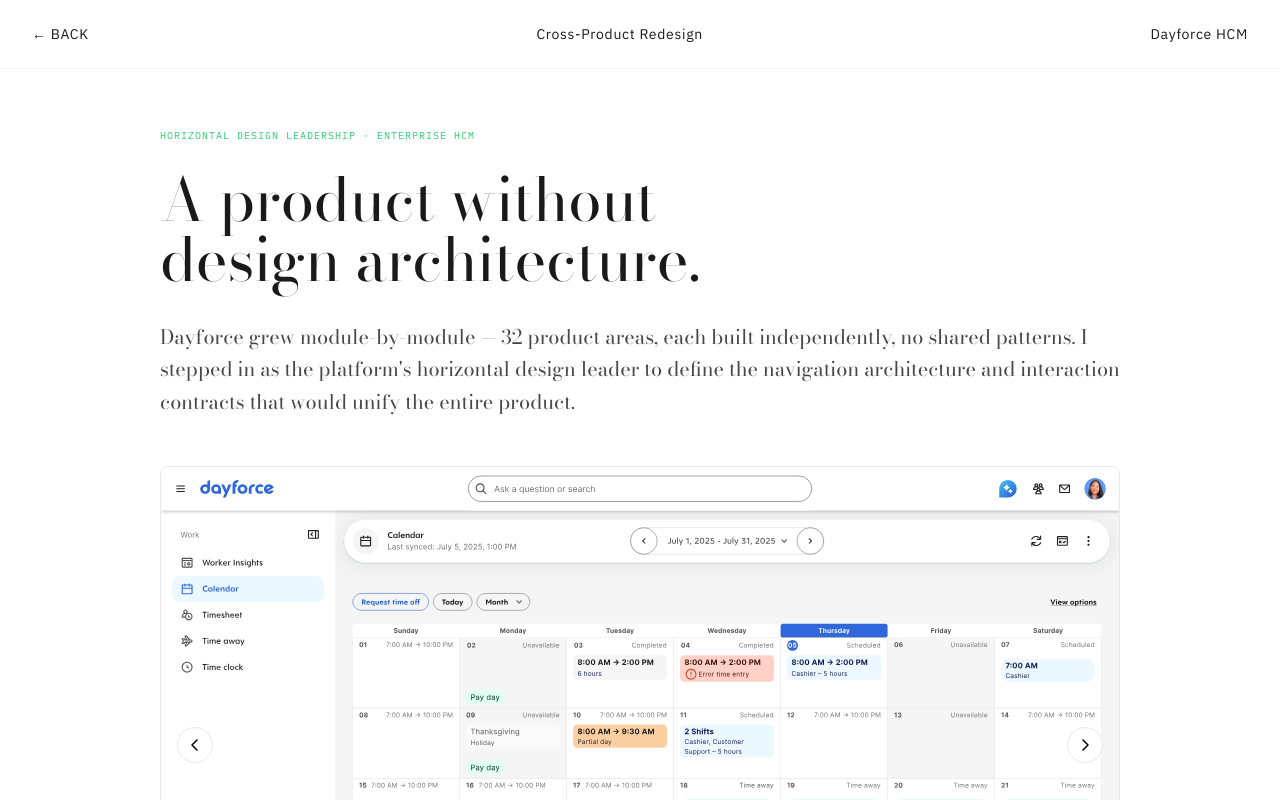
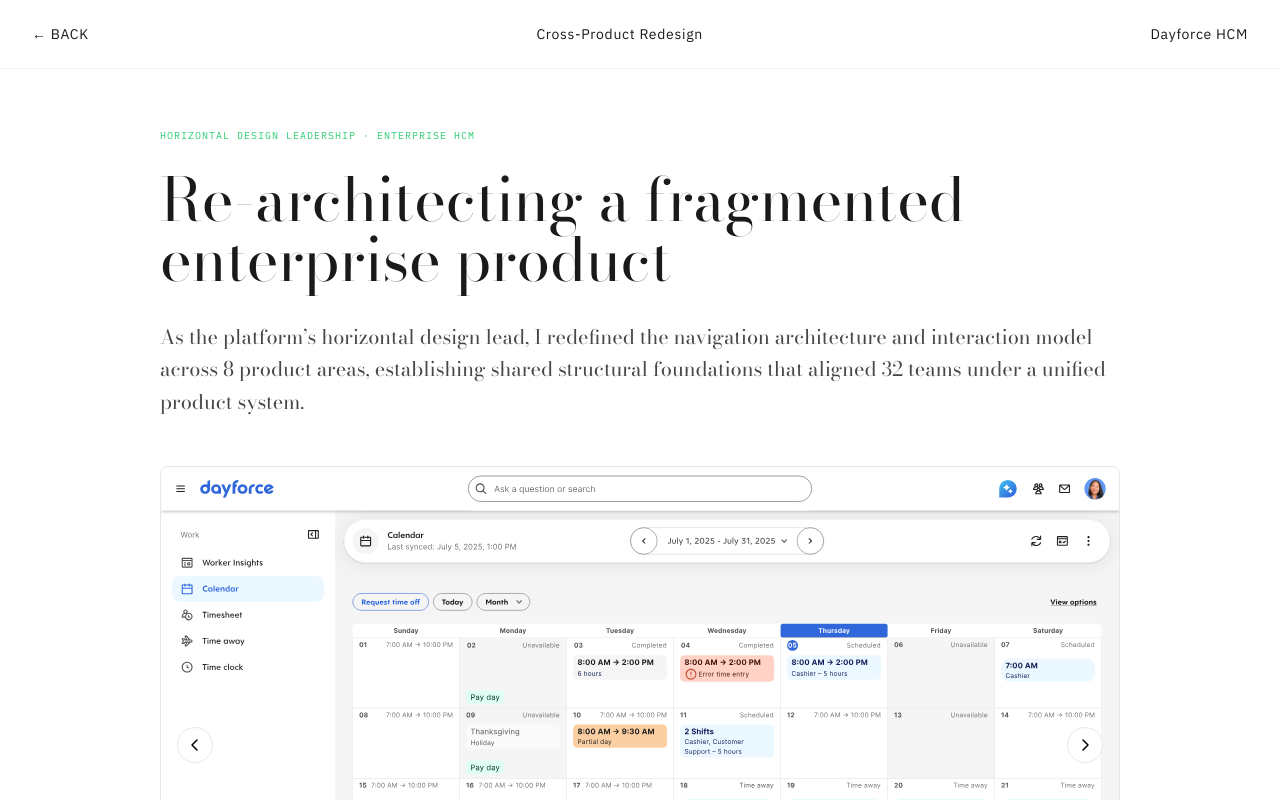
Before and after one commit to angieyoo/portfolio, a Next.js app: page /work/dayforce in a window 1280 px wide. Shown: the top 800 px of the page. Built offline with nearby package versions, Linux system fonts and the light colour scheme.

Commit message:
Revise hero section text for clarity and impact

```diff
--- a/app/work/dayforce/page.tsx
+++ b/app/work/dayforce/page.tsx
@@ -160,10 +160,10 @@
                 <section className="pt-32 pb-12">
                     <div className="text-[10px] tracking-widest uppercase font-mono text-accent mb-6">Horizontal Design Leadership · Enterprise HCM</div>
                     <h1 className="font-display text-6xl leading-none mb-8">
-                        A product without<br />design architecture.
+                        Re-architecting a fragmented enterprise product
                     </h1>
                     <p className="text-xl opacity-80 leading-relaxed max-w-5xl font-display mb-12">
-                        Dayforce grew module-by-module — 32 product areas, each built independently, no shared patterns. I stepped in as the platform's horizontal design leader to define the navigation architecture and interaction contracts that would unify the entire product.
+                        As the platform’s horizontal design lead, I redefined the navigation architecture and interaction model across 8 product areas, establishing shared structural foundations that aligned 32 teams under a unified product system.
                     </p>
                     <HeroSlider />
                 </section>
```
